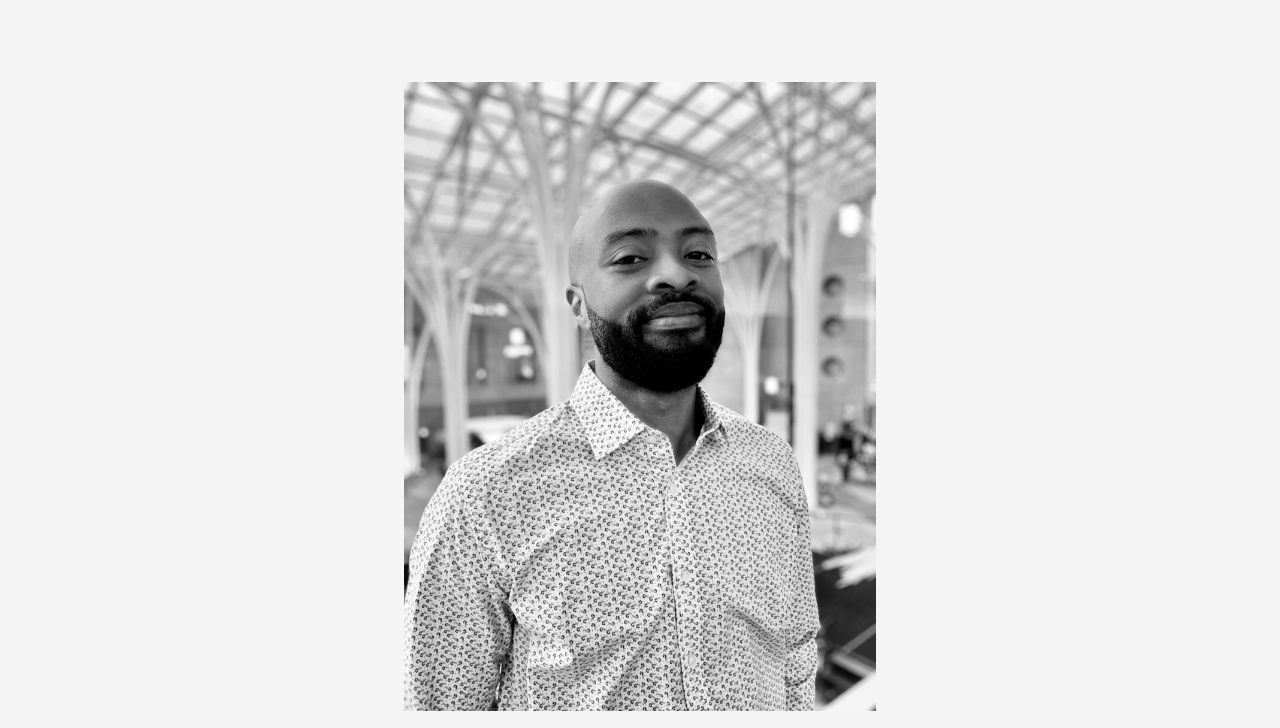
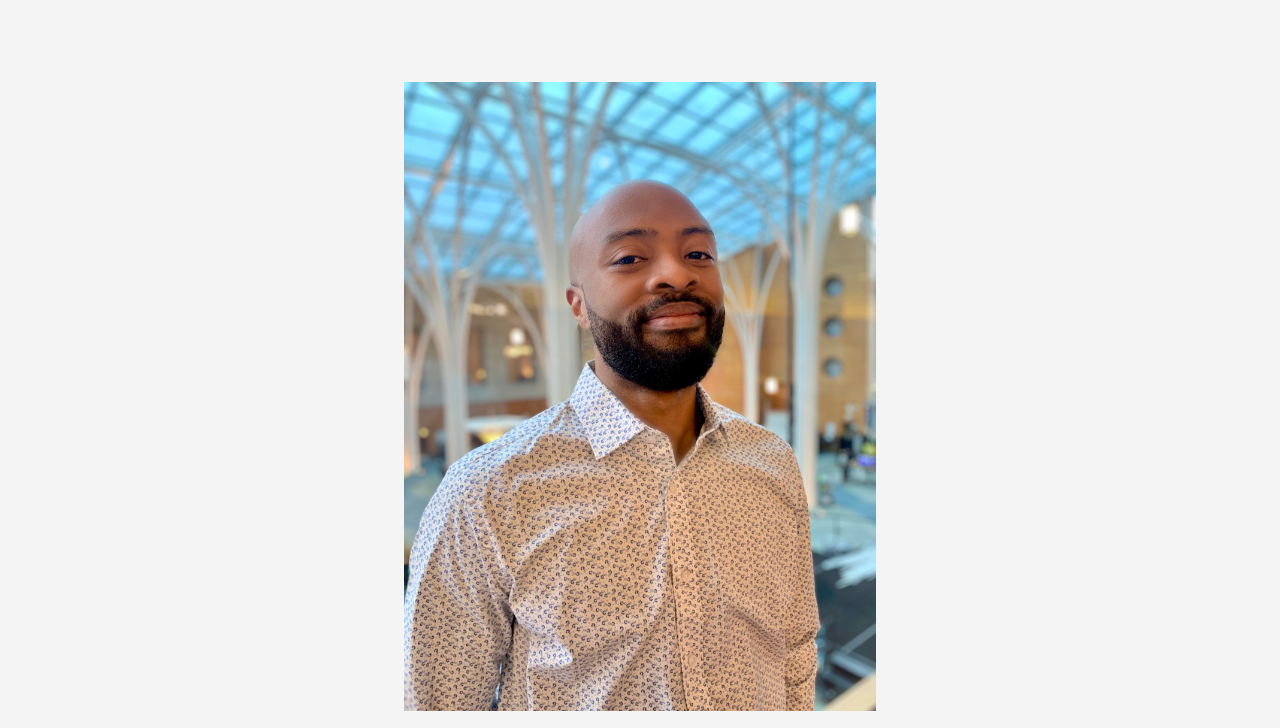
Before and after one commit to jlstewart12/Jeremy_Portfolio, a plain HTML site: page about/index.html in a window 1280 px wide. Shown: the part 562-1290 px from the top of the page. Drawn offline with Linux system fonts and the light colour scheme.

Commit message:
colored image

```diff
--- a/about/index.html
+++ b/about/index.html
@@ -143,7 +143,7 @@
 
   <article class="pa3 pa4-ns nested-copy-line-height nested-img">
     <section class="cf ph3 ph5-l pv3 pv4-l f4 tc-l center measure-wide lh-copy mid-gray"><figure>
-    <img src="https://jlstewart12.github.io/Jeremy_Portfolio/images/IMG_2778.jpg"/>
+    <img src="https://jlstewart12.github.io/Jeremy_Portfolio/images/IMG_2778_clr.jpg"/>
 </figure>
 
 <p>I recognize how critical data science and analytics are in understanding areas such as economics, business intelligence, and automation. My name is Jeremy Stewart and I have spent the past 6 years deepening my knowledge in data analytics as it effects various stages of the supply chain.</p>
```
Also changed, not shown: images/IMG_2778_clr.jpg (added), 1 other file.
